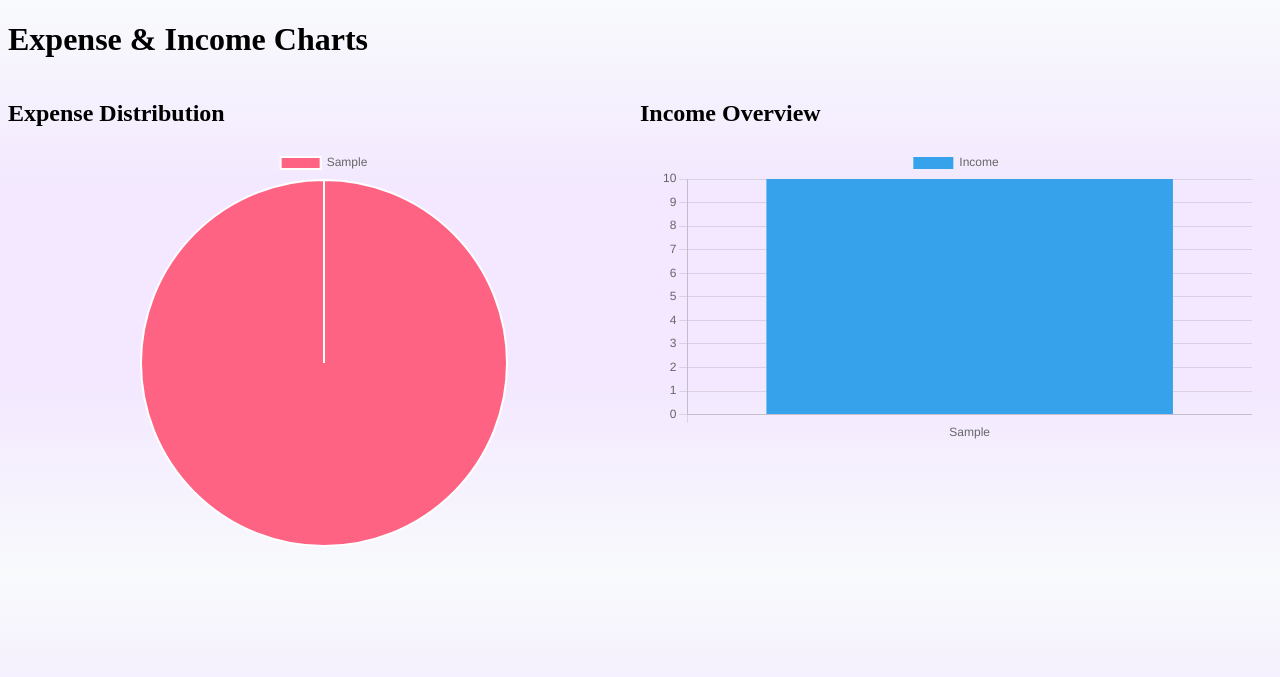
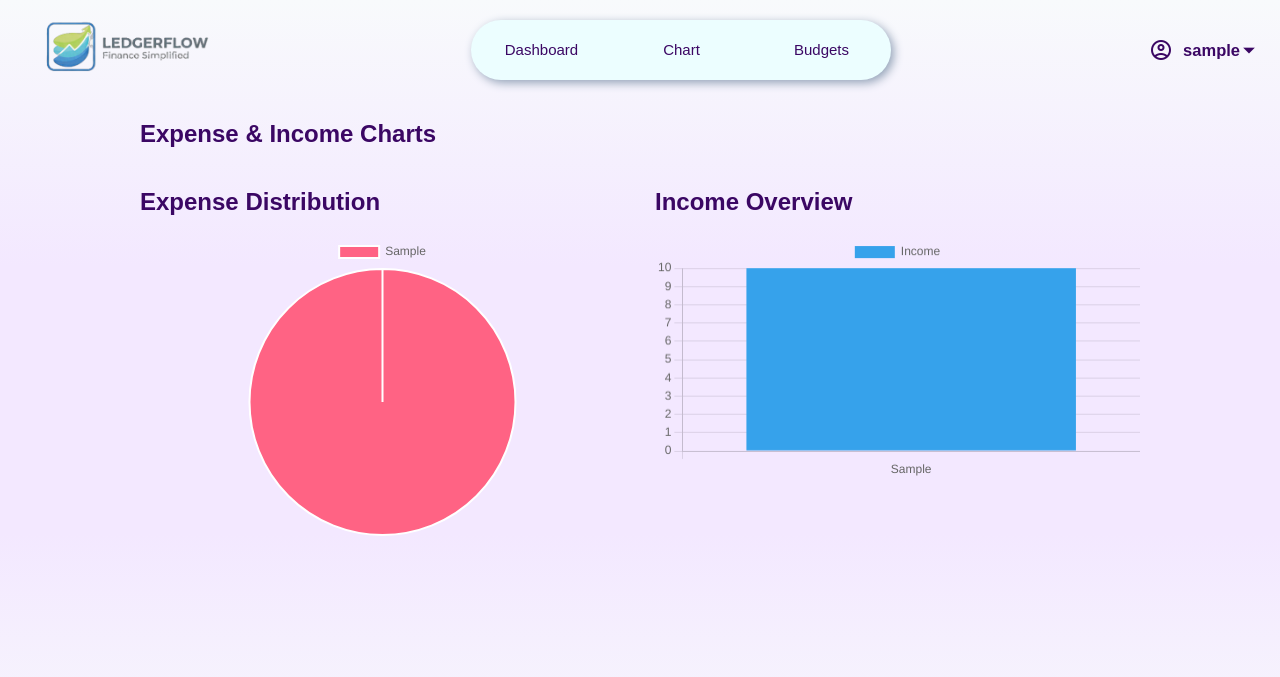
Before and after one commit to Karthik-9912/Expense-Tracker, a Django app: page /app/chart/ in a window 1280 px wide. Shown: the top 677 px of the page. Run offline with Django 5.2, Linux system fonts and the light colour scheme; a user stored in the database is signed in; tables that the repository leaves empty hold one stand-in row (values such as "Sample post").

Commit message:
updated and added header for transaction,budget,chart

```diff
--- a/app/static/app/css/index.css
+++ b/app/static/app/css/index.css
@@ -48,6 +48,10 @@ nav ul{
     }
 }
 
+.logo-img{
+    height: 60px;
+}
+
 nav ul li:first-child>a{
     padding: 10px 18px;
 }
@@ -73,7 +77,7 @@ nav #profile{
     gap: 10px;
     position: relative;
     cursor: pointer;
-
+    color: #3b0764;
 }
 
 .profile-items{
@@ -92,7 +96,7 @@ nav #profile{
     position: absolute;
     top: -2px;
     right: -23px;
-    color: black;
+    color: #3b0764;
     font-size: 28px;
 }
 .logout-btn{
--- a/app/templates/chart.html
+++ b/app/templates/chart.html
@@ -6,30 +6,81 @@
     <meta name="viewport" content="width=device-width, initial-scale=1.0">
     <title>Chart</title>
     <script src="https://cdn.jsdelivr.net/npm/chart.js"></script>
+    <link
+      href="https://fonts.googleapis.com/css2?family=Material+Symbols+Outlined"
+      rel="stylesheet"
+    />
+    <link rel="stylesheet" href="{% static 'app/css/index.css' %}" />
+
     <style>
         body{
            background-image: linear-gradient(to bottom,#f8fafc,#f3e8ff,#f3e8ff,#f8fafc);
         }
+        #sec1{
+            width: 1000px;
+            margin: 0 auto;
+        }
         .charts{
             display: flex;
 
+            gap: 30px;
+            h2{
+                color: #3b0764;
+                padding: 20px 0;
+            }
         }
         #expenseChart{
-
-            max-width: 600px;
-            max-height: 400px;
-            margin: 20px;
+            max-width: 500px;
+            max-height: 300px;
         }
         #incomeChart{
+            max-width: 500px;
+            max-height: 350px;
+        }
+        .chart-head{
+            margin: 20px 0;
+            color: #3b0764;
 
-            max-width: 600px;
-            max-height: 400px;
-            margin: 20px;
         }
+
     </style>
 </head>
 <body>
-    <h1>Expense & Income Charts</h1>
+     <header>
+      <nav>
+        <div id="logo"><img class="logo-img" src="{% static 'images/logo-name-white.png' %}" alt="app-logo"></div>
+        <div class="elements">
+          <ul>
+            <li><a href="{% url 'dashboard' %}">Dashboard</a></li>
+            <li><a href="{% url 'chart' %}">Chart</a></li>
+            <li><a href="{% url 'budget' %}">Budgets</a></li>
+          </ul>
+        </div>
+
+        <div id="profile">
+          <span class="material-symbols-outlined"> account_circle </span>
+          <div class="profile-container">
+            <div class="profile-items">
+              <div class="profile-name">
+                {{ user.username }}
+                <span class="arrow-dropdown material-symbols-outlined">
+                  arrow_drop_down
+                </span>
+              </div>
+              <div>
+                <form action="{% url 'logout' %}" method="post">
+                  {% csrf_token %}
+                  <button class="logout-btn" type="submit">Logout</button>
+                </form>
+              </div>
+            </div>
+          </div>
+        </div>
+      </nav>
+    </header>
+
+    <section id="sec1">
+    <h1 class="chart-head">Expense & Income Charts</h1>
 
     <div class="charts">
         <div style="width: 50%;">
@@ -43,7 +94,7 @@
         </div>
     </div>
 
-
+</section>
 
     <script src="https://cdn.jsdelivr.net/npm/chart.js"></script>
     <script src="{% static 'app/js/chart.js' %}"></script>
```
Also changed, not shown: app/templates/budget.html (+62 -4 lines), app/templates/index.html (+9 -1 lines), app/templates/transaction.html (+9 -4 lines).
